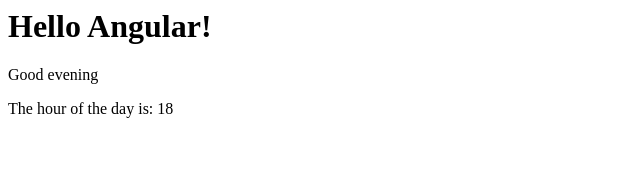
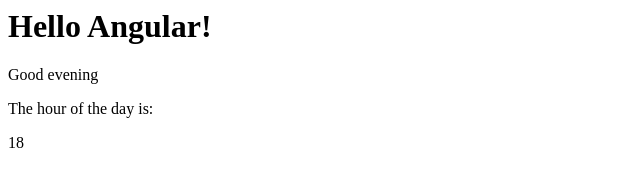
Before and after one commit to agornovo/thinking-in-angular-1, a plain HTML site: page angular/index.html in a window 1280 px wide. Shown: the full height of the page, 0-640 px from the left. Drawn offline with nearby package versions, Linux system fonts and the light colour scheme.

Commit message:
Thinking in Angular 15

```diff
--- a/angular/index.html
+++ b/angular/index.html
@@ -7,7 +7,8 @@
 	<h1>Hello Angular!</h1>
 	<p ng-if="hourOfDay < 12">Good morning</p>
 	<p ng-if="hourOfDay > 17">Good evening</p>
-	<p>The hour of the day is: {{hourOfDay}}</p>
+	<p>The hour of the day is: </p>
+	<p ng-bind="hourOfDay"/>
 </body>
 
 </html>
```
